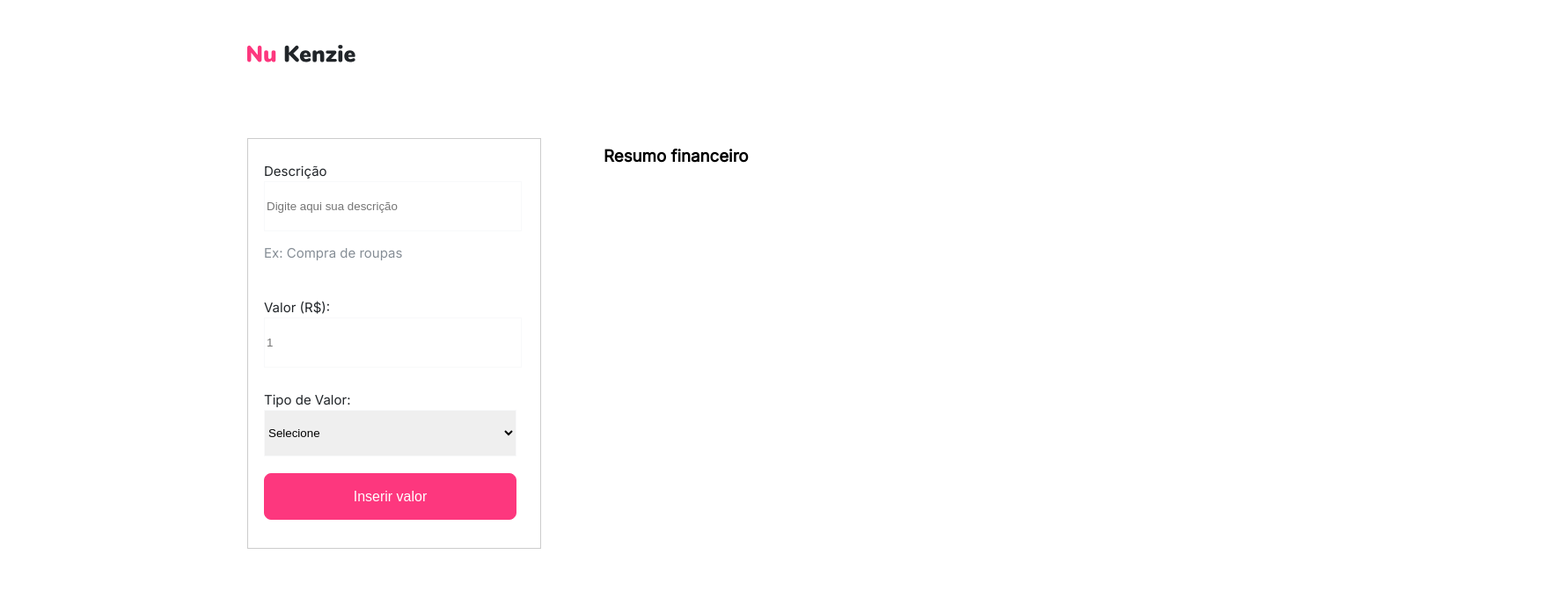
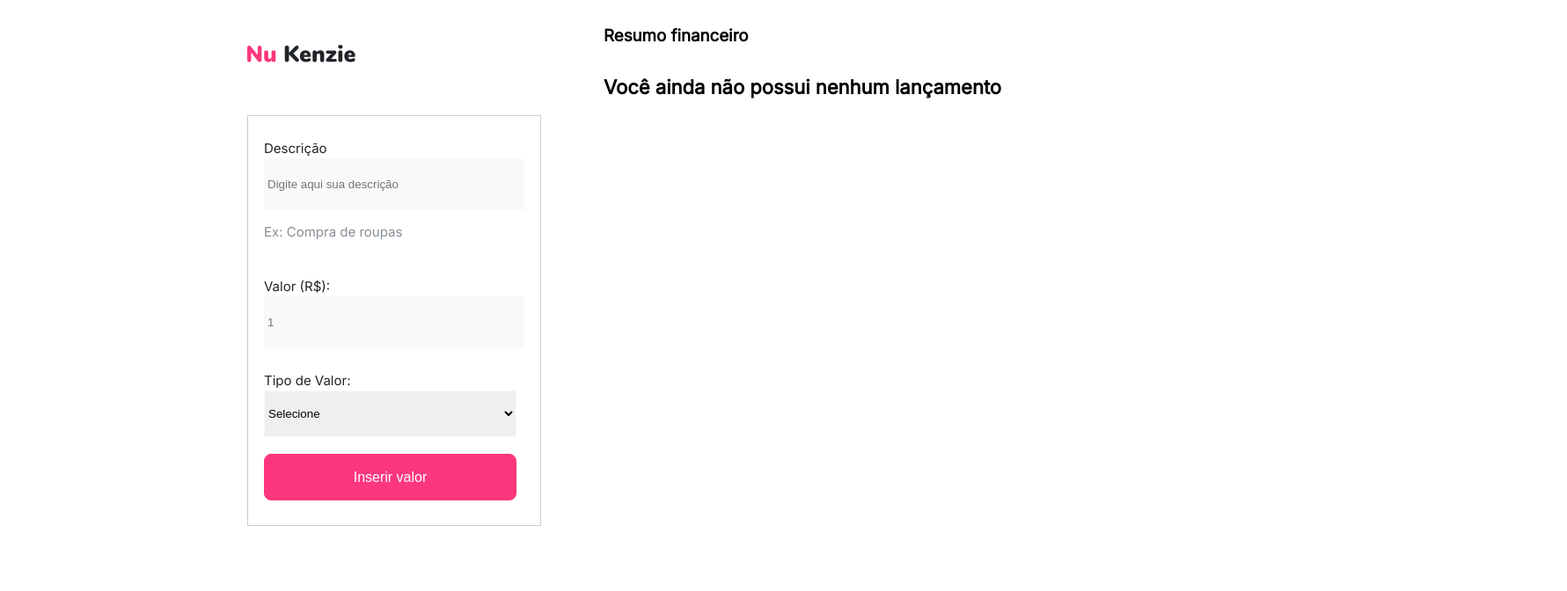
Before and after one commit to Kenzie-Academy-Brasil-Developers/react-entrega-s1-template-nu-kenzie_liviogabriel1, a React (Vite) app: page / in a window 1280 px wide. Shown: the top 672 px of the page at 88% size, 1781 px wide, since content can reach past the window. Built offline with nearby package versions, Linux system fonts and the light colour scheme.

Commit message:
Correção 1 Realizada

```diff
--- a/src/App.jsx
+++ b/src/App.jsx
@@ -4,7 +4,7 @@ import Form from './components/form/form';
 import TotalMoney from './components/totalMoney/totalMoney';
 import List from './components/list/list';
 
-function App() {
+const App = () => {
   const [totalGastos, setTotalGastos] = useState(0);
   const [gastosList, setGastosList] = useState([]);
 
@@ -37,7 +37,7 @@ function App() {
         setGastosList={setGastosList}
       />
       <TotalMoney totalGastos={totalGastos} />
-      <List gastosList={gastosList} handleDelete={handleDelete} />
+      <List gastosList={gastosList} handleDelete={handleDelete}  />
     </>
   );
 }
--- a/src/components/form/form.jsx
+++ b/src/components/form/form.jsx
@@ -8,6 +8,12 @@ const Form = ({ handleTotalGastosChange, gastosList, setGastosList }) => {
 
   const handleSubmit = (event) => {
     event.preventDefault();
+
+    if (!descricao || !valor || !tipoValor) {
+      alert('Preencha todos os campos antes de adicionar a transação.');
+      return;
+    }
+
     const valorFloat = parseFloat(valor);
 
     const newGasto = {
@@ -18,9 +24,7 @@ const Form = ({ handleTotalGastosChange, gastosList, setGastosList }) => {
 
     setGastosList((prevList) => [...prevList, newGasto]);
 
-    if (tipoValor === 'despesa') {
-      handleTotalGastosChange(valorFloat, tipoValor);
-    } else if (tipoValor === 'entrada') {
+    if (tipoValor === 'despesa' || tipoValor === 'entrada') {
       handleTotalGastosChange(valorFloat, tipoValor);
     }
 
@@ -32,7 +36,7 @@ const Form = ({ handleTotalGastosChange, gastosList, setGastosList }) => {
   return (
     <form onSubmit={handleSubmit} className={styles.form}>
       <div>
-            <label htmlFor="descricao">Descrição</label>
+        <label htmlFor='descricao'>Descrição</label>
         <input
           type='text'
           id='descricao'
@@ -61,7 +65,7 @@ const Form = ({ handleTotalGastosChange, gastosList, setGastosList }) => {
         >
           <option value=''>Selecione</option>
           <option value='entrada'>Entrada</option>
-              <option value='saida'>Despesa</option>
+          <option value='despesa'>Despesa</option>
         </select>
       </div>
       <button type='submit' className={styles.button}>Inserir valor</button>
--- a/src/components/form/style.module.scss
+++ b/src/components/form/style.module.scss
@@ -6,7 +6,7 @@
     border: 1px solid rgba(0, 0, 0, 0.2);
     height: 465px;
     width: 332px;
-    margin-top: 86px;
+    margin-top: 60px;
     margin-left: 273px;
 
     div {
@@ -24,7 +24,8 @@
         input {
             height: 53px;
             width: 287px;
-            border: 1px solid rgba(248, 249, 250, 1);
+            background: rgba(248, 249, 250, 1);
+            border: 2px solid rgba(248, 249, 250, 1);
         }
 
         input[type="number"] {
--- a/src/components/header/header.jsx
+++ b/src/components/header/header.jsx
@@ -1,6 +1,6 @@
 import React from 'react';
 import logo from '../../assets/logo.svg';
-import styles from './style.module.scss'
+import styles from './style.module.scss';
 
 const Header = () => {
   return (
--- a/src/components/header/style.module.scss
+++ b/src/components/header/style.module.scss
@@ -1,5 +1,8 @@
 .header {
     display: flex;
+    box-shadow: 0px 4px 32px -12px rgba(0, 0, 0, 0.25);
+    height: 20px;
+    width: 1500px;
     margin-top: 51px;
     margin-left: 273px;
 }
--- a/src/components/list/list.jsx
+++ b/src/components/list/list.jsx
@@ -1,22 +1,28 @@
 import React from 'react';
 import styles from './style.module.scss';
 import rectangle from '../../assets/rectangle.svg';
+import rectangle2 from '../../assets/rectangle2.svg';
 
 const List = ({ gastosList, handleDelete }) => {
   return (
     <div className={styles.container}>
       <h3>Resumo financeiro</h3>
+      {gastosList.length === 0 ? (
+        <p className={styles.listEmpty}>Você ainda não possui nenhum lançamento</p>
+      ) : (
         <ul>
           {gastosList.map((gasto, index) => (
             <li key={index} className={gasto.tipoValor === 'entrada' ? styles.entradaItem : null}>
               {gasto.tipoValor === 'entrada' && <img src={rectangle} alt='Rectangle' />}
+              {gasto.tipoValor === 'despesa' && <img src={rectangle2} alt='Rectangle' />}
               <p>{gasto.descricao}</p>
               <p className={styles.value}>R${gasto.valor.toFixed(2)}</p>
               <span className={styles.typeValue}>{gasto.tipoValor === 'entrada' ? 'Entrada' : 'Despesa'}</span>
-              <span className={styles.delete} onClick={() => handleDelete(index)}>Excluir</span>
+              <button className={styles.deleteButton} onClick={() => handleDelete(index)}>Excluir</button>
             </li>
           ))}
         </ul>
+      )}
     </div>
   );
 };
--- a/src/components/list/style.module.scss
+++ b/src/components/list/style.module.scss
@@ -2,6 +2,13 @@
     font-family: 'Inter', sans-serif;
     margin-top: -588px;
     margin-left: 678px;
+
+    .listEmpty {
+        font-size: 22px;
+        font-weight: 700;
+        line-height: 34px;
+        margin-top: 30px;
+    }
 
     ul {
         display: flex;
@@ -17,8 +24,13 @@
         list-style-type: none;
     }
 
+    img {
+        margin-top: 0px;
+        margin-left: -21px;
+    }
+
     p {
-        margin-top: 0px;
+        margin-top: -96px;
         margin-left: 0px;
     }
 
@@ -39,12 +51,14 @@
         margin-left: 0px;
     }
 
-    .delete {
-        font-size: 0.75rem;
+    .deleteButton {
+        font-family: 'Inter',sans-serif;
+        font-size: 0.625rem;
         font-weight: 400;
-        line-height: 1.375rem;
+        line-height: 0.853rem;
+        border: none;
         color: rgba(33, 37, 41, 1);
-        margin-left: 350px;
+        margin-left: 348px;
         cursor: pointer;
     }
 
@@ -67,7 +81,7 @@
             margin-left: 0px;
         }
 
-        .delete {
+        .deleteButton {
             margin-left: 353px;
         }
     }
--- a/src/components/totalMoney/style.module.scss
+++ b/src/components/totalMoney/style.module.scss
@@ -2,9 +2,9 @@
     font-family: 'Inter', sans-serif;
     display: flex;
     flex-direction: column;
+    border: 1px solid rgba(233, 236, 239, 1);
     margin-top: 28px;
     margin-left: 293px;
-
     p {
         font-size: 1rem;
         font-weight: 700;
--- a/src/components/totalMoney/totalMoney.jsx
+++ b/src/components/totalMoney/totalMoney.jsx
@@ -2,6 +2,10 @@ import React from 'react';
 import styles from './style.module.scss';
 
 const TotalMoney = ({ totalGastos }) => {
+  if (totalGastos <= 0) {
+    return null;
+  }
+
   return (
     <div className={styles.container}>
       <p>Valor total: <span>R${totalGastos.toFixed(2)}</span></p>
```
Also changed, not shown: src/assets/rectangle2.svg (added). Lines whose indentation alone changed are shown as unchanged.
